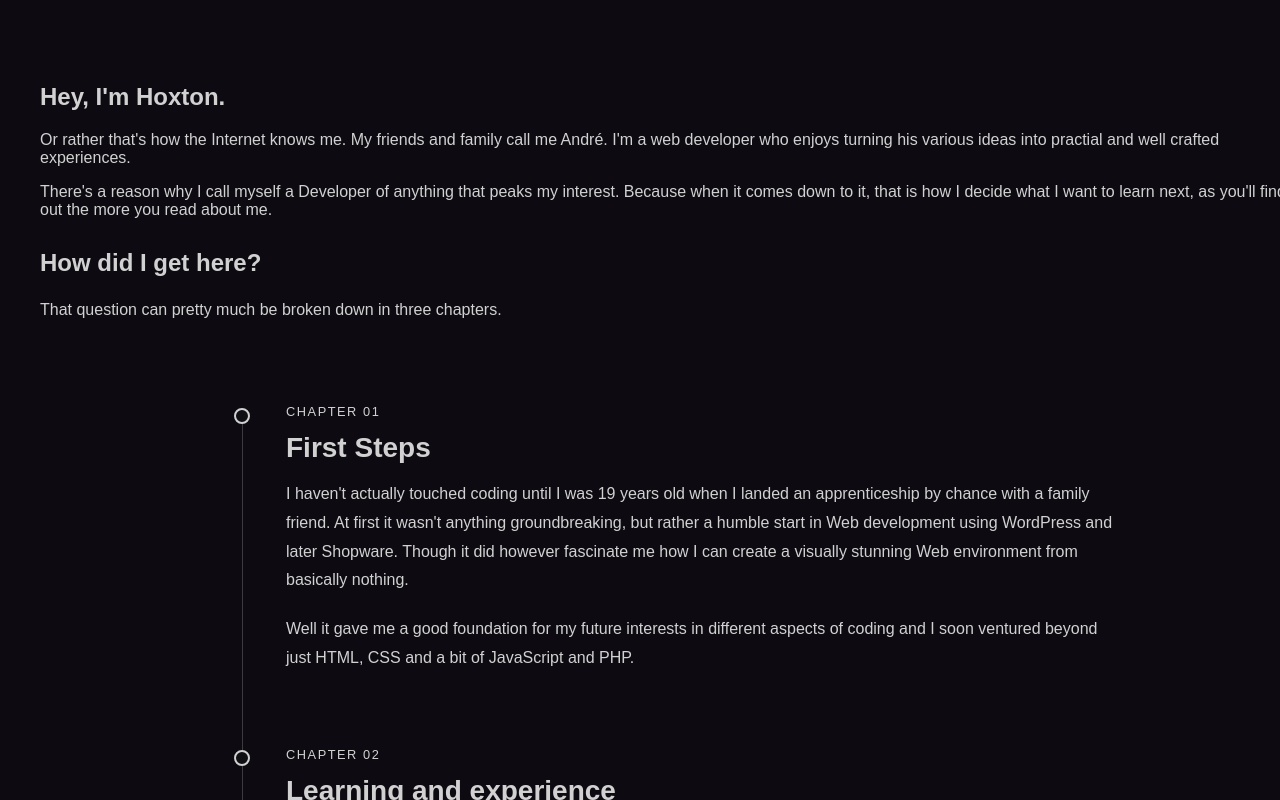
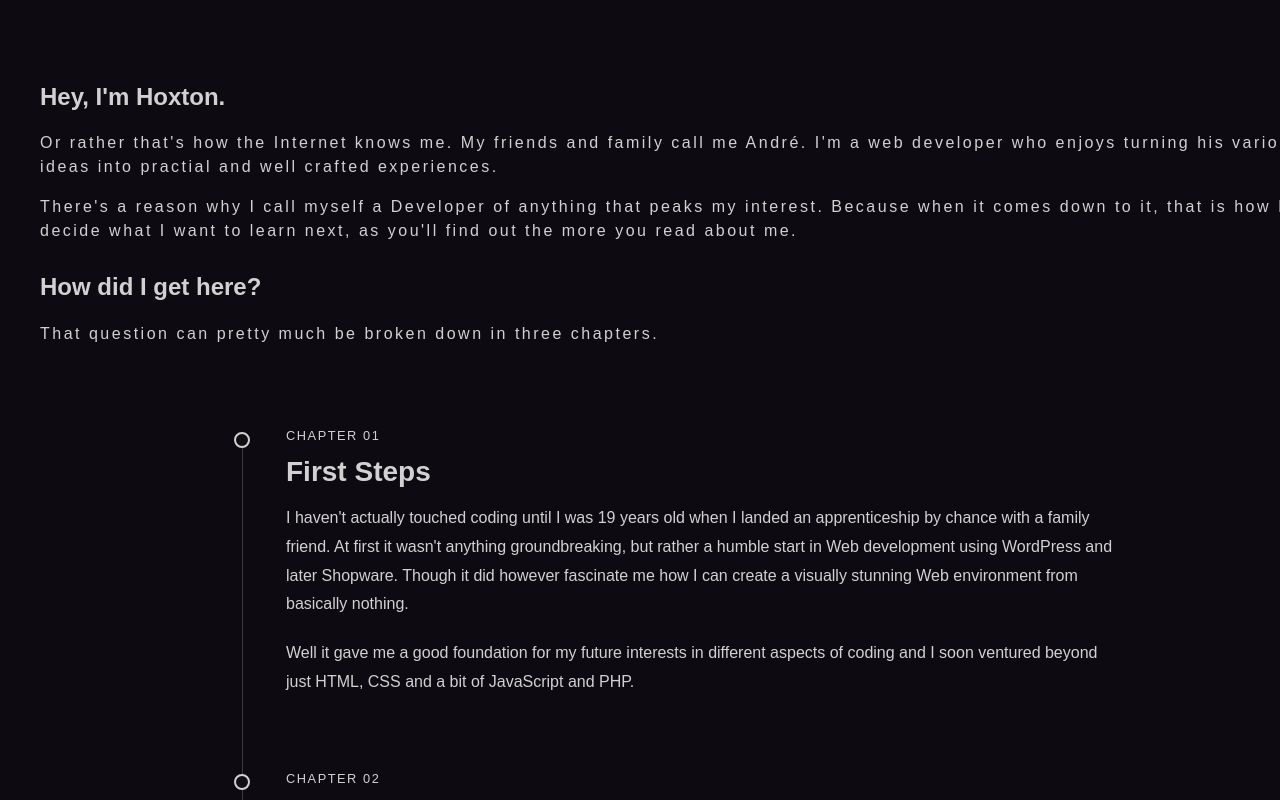
Before and after one commit to Coxton/HoxfolioReact, a Next.js app: page /about in a window 1280 px wide. Shown: the part 920-1720 px from the top of the page. Built offline with nearby package versions, Linux system fonts and the light colour scheme; a web font is replaced by a local one.

Commit message:
Fixed missing paragraph css

```diff
--- a/src/app/about/About.module.scss
+++ b/src/app/about/About.module.scss
@@ -14,6 +14,11 @@
     width: 100%;
     max-width: 1650px;
     margin: 0 auto;
+}
+
+.lineText{
+    letter-spacing: 2.5px;
+    line-height: 1.5;
 }
 
 .journeyHeader {
```
